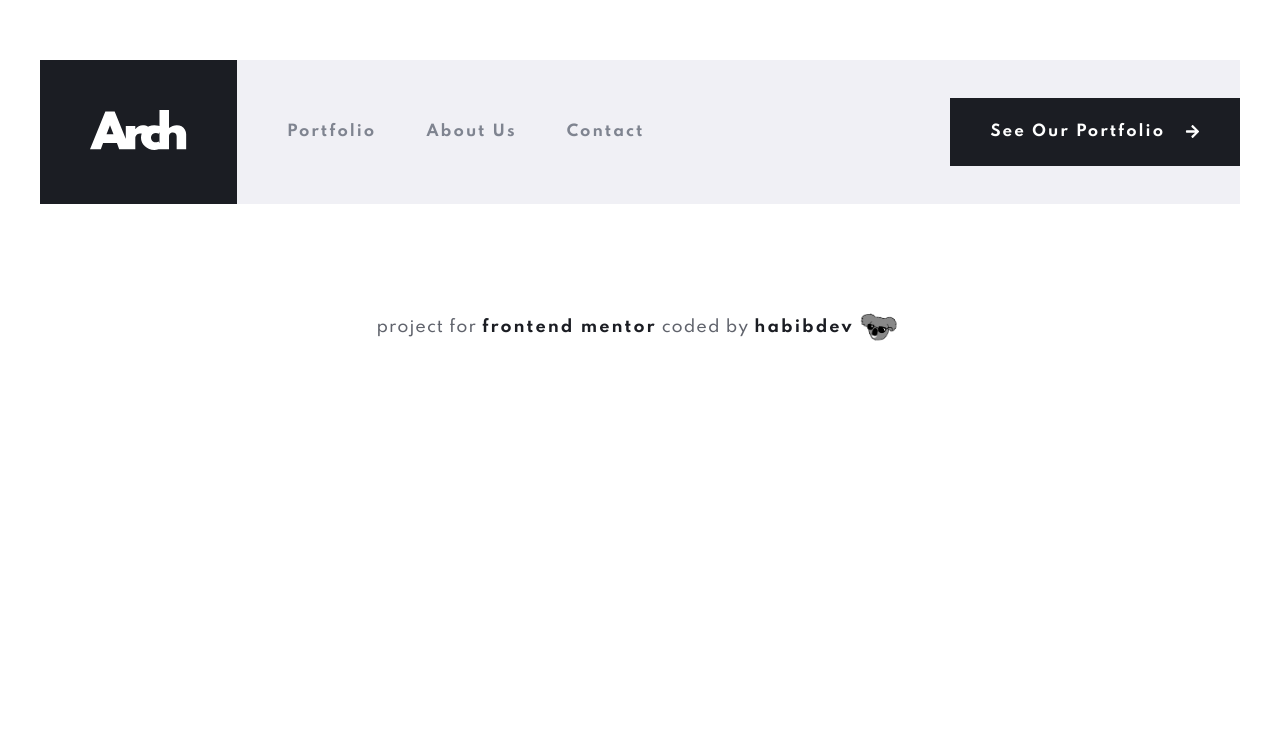
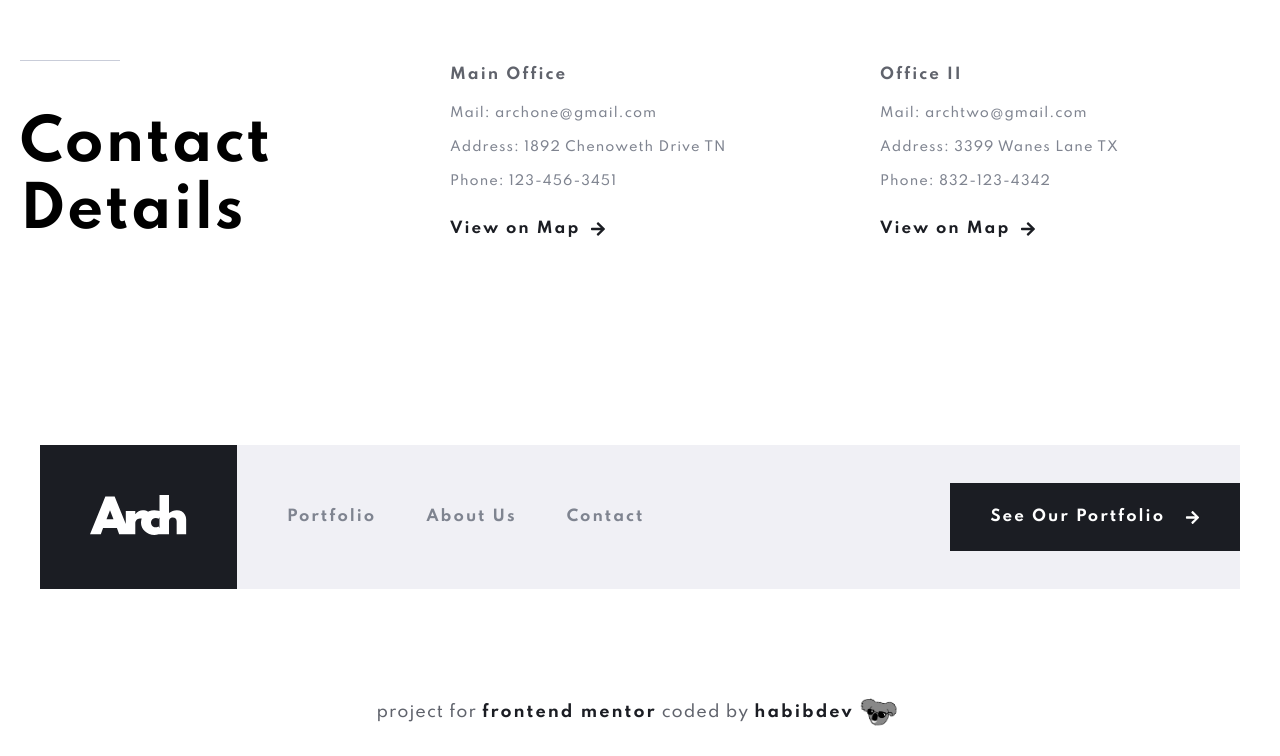
Before and after one commit to habibdev96/FEM-arch-studio-multi-page-website, a Next.js app: page /contact in a window 1280 px wide. Shown: the part 1023-1779 px from the top of the page. Before the commit the page ends 1394 px from the top, so only its background shows below. Built offline with nearby package versions, Linux system fonts and the light colour scheme.

Commit message:
add contact details section on contact page

```diff
--- /dev/null
+++ b/src/components/contact/ContactDetails.tsx
@@ -0,0 +1,95 @@
+import styled from 'styled-components';
+import { SectionHeading } from '../styledElements/Headings.styled';
+import StyledUnderline from '../styledElements/Underline.styled';
+import {
+  maxWidthLg,
+  sectionSpacingMd,
+  threeCol,
+  headingStyles,
+  textStyles,
+  flexAlign,
+} from '../../abstracts/Mixins';
+import { FaArrowRight } from 'react-icons/fa';
+
+const Container = styled.div`
+  ${maxWidthLg}
+  ${sectionSpacingMd}
+  ${threeCol}
+
+  .contact {
+    display: flex;
+    align-items: flex-start;
+    gap: 0.5rem;
+    flex-direction: column;
+  }
+
+  h4 {
+    ${headingStyles}
+    font-size: 1.5rem;
+    margin-bottom: 1rem;
+    color: var(--darkGrey);
+  }
+
+  small {
+    ${textStyles}
+    font-size: 1.3rem;
+    color: var(--mediumGrey);
+  }
+
+  .view {
+    ${flexAlign}
+    gap: 1rem;
+    margin-top: 2rem;
+    color: var(--veryDarkBlue);
+    transition: var(--mainTransition);
+
+    &:hover,
+    &:focus {
+      opacity: 0.8;
+    }
+  }
+
+  span {
+    ${headingStyles}
+    font-size: 1.5rem;
+  }
+
+  .icon {
+    font-size: var(--xxs);
+  }
+`;
+
+const ContactDetails = (): JSX.Element => {
+  return (
+    <section>
+      <Container>
+        <div>
+          <StyledUnderline />
+          <SectionHeading light={false}>Contact Details</SectionHeading>
+        </div>
+        <div className='contact'>
+          <h4>Main Office</h4>
+          <small>Mail: archone@gmail.com</small>
+          <small>Address: 1892 Chenoweth Drive TN</small>
+          <small>Phone: 123-456-3451</small>
+          <a href='#!' className='view'>
+            <span>View on Map</span>
+            <FaArrowRight className='icon' />
+          </a>
+        </div>
+        <div className='contact'>
+          <h4>Office II</h4>
+          <small>Mail: archtwo@gmail.com</small>
+          <small>Address: 3399 Wanes Lane TX</small>
+          <small>Phone: 832-123-4342</small>
+          <a href='#!' className='view'>
+            <span>View on Map</span>
+            <FaArrowRight className='icon' />
+          </a>
+        </div>
+      </Container>
+    </section>
+  );
+};
+
+export default ContactDetails;
--- a/src/pages/contact.tsx
+++ b/src/pages/contact.tsx
@@ -1,6 +1,7 @@
 import type { NextPage } from 'next';
 import Head from 'next/head';
 import SectionHero from '../components/shared/SectionHero';
+import ContactDetails from '../components/contact/ContactDetails';
 import showcase from '../../public/assets/contact/desktop/image-hero.jpg';
 import { ISectionHeroProps } from '../interfaces';
 
@@ -26,6 +27,9 @@ const Contact: NextPage = () => {
         title={ContactHeroContent.title}
         description={ContactHeroContent.description}
       />
+      <main>
+        <ContactDetails />
+      </main>
     </>
   );
 };
```
